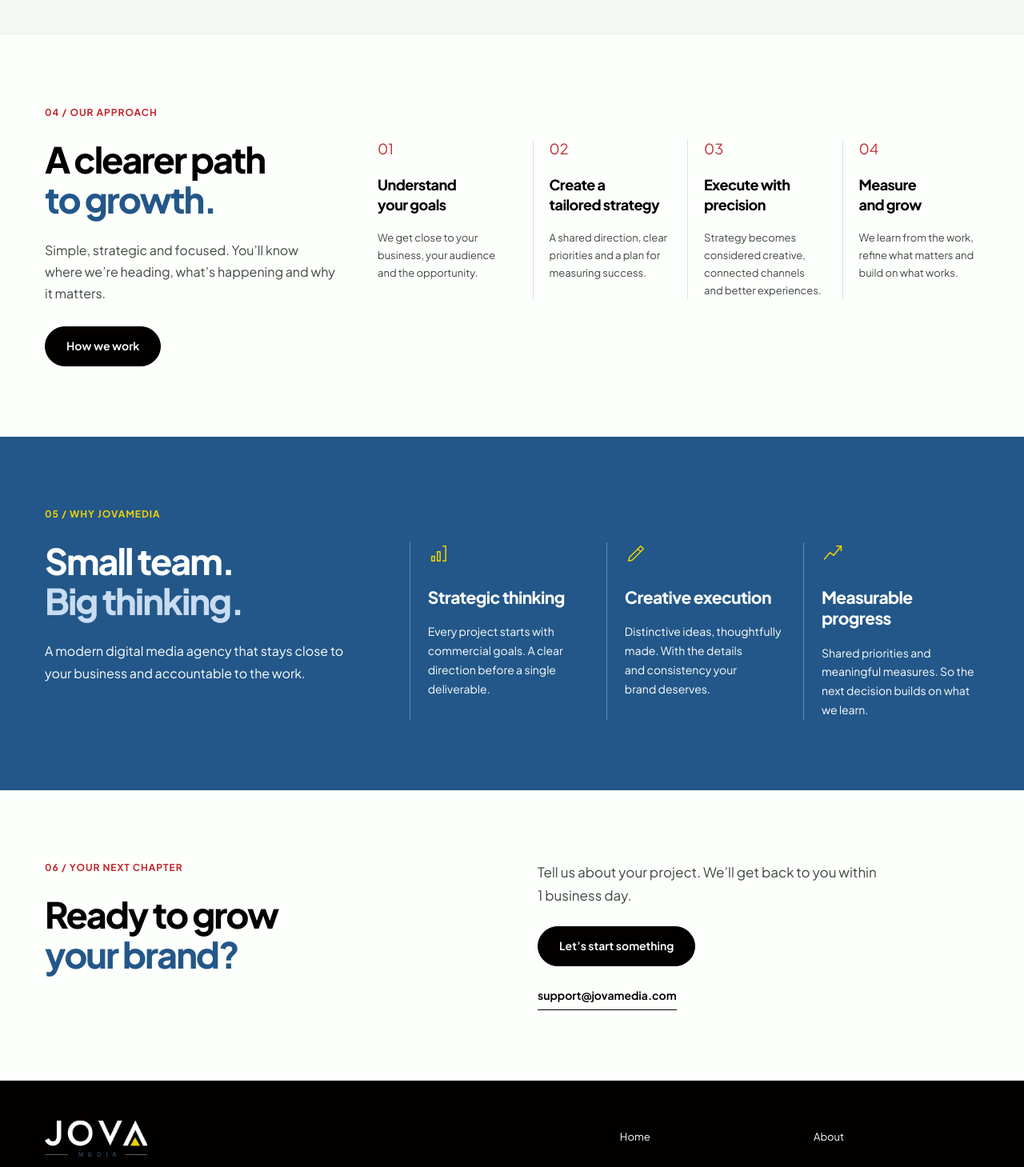
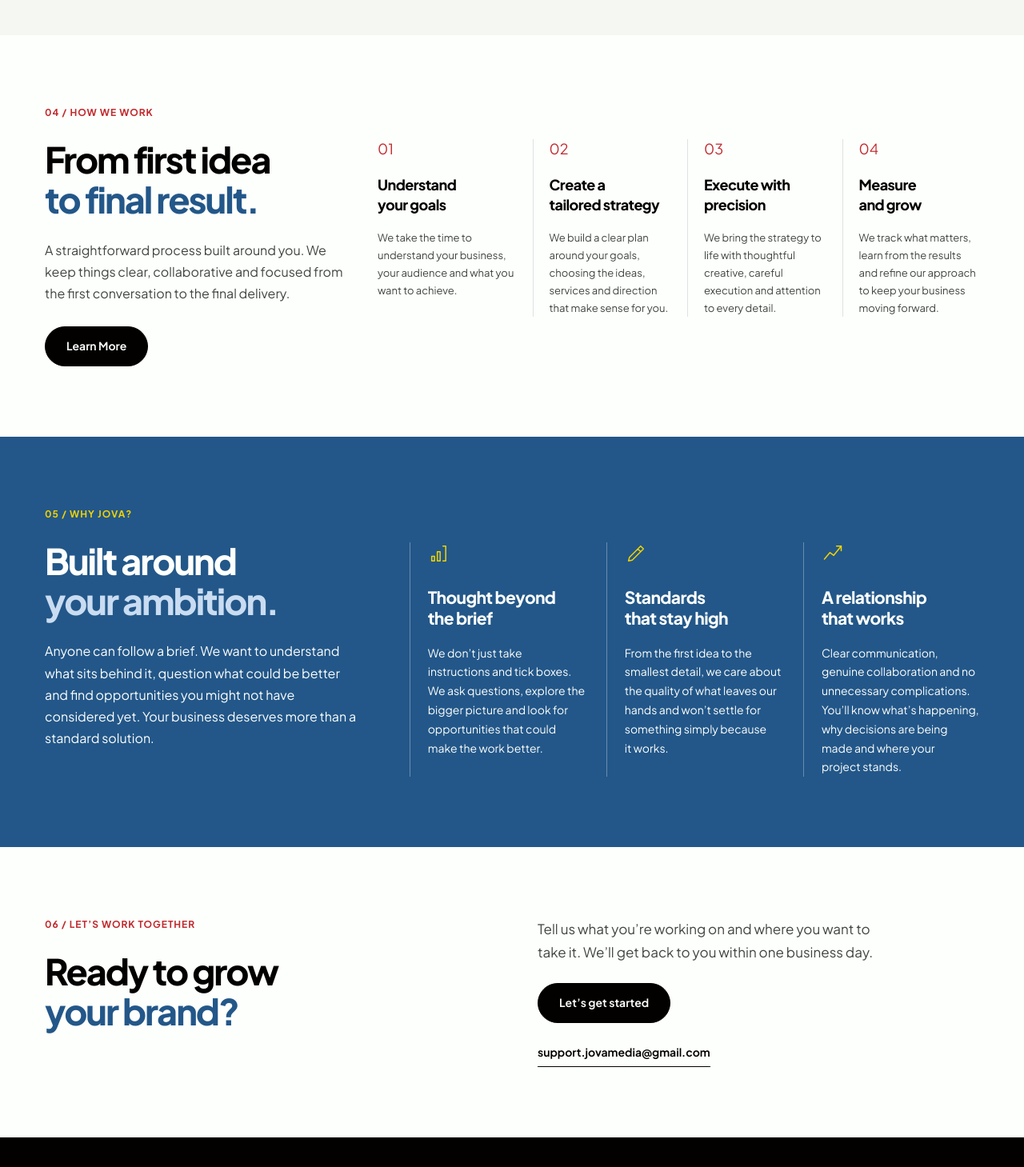
Before and after one commit to supportjovamedia/website, a Next.js app: page / in a window 1280 px wide. Shown: the part 2880-4339 px from the top of the page at 80% size. Built offline with nearby package versions, Linux system fonts and the light colour scheme.

Commit message:
Homepage text changes

```diff
--- a/app/page.js
+++ b/app/page.js
@@ -57,36 +57,36 @@ const capabilities = [
 const steps = [
   [
     "Understand your goals",
-    "We get close to your business, your audience and the opportunity.",
+    "We take the time to understand your business, your audience and what you want to achieve.",
   ],
   [
     "Create a tailored strategy",
-    "A shared direction, clear priorities and a plan for measuring success.",
+    "We build a clear plan around your goals, choosing the ideas, services and direction that make sense for you.",
   ],
   [
     "Execute with precision",
-    "Strategy becomes considered creative, connected channels and better experiences.",
+    "We bring the strategy to life with thoughtful creative, careful execution and attention to every detail.",
   ],
   [
     "Measure and grow",
-    "We learn from the work, refine what matters and build on what works.",
+    "We track what matters, learn from the results and refine our approach to keep your business moving forward.",
   ],
 ];
 
 const values = [
   [
-    "Strategic thinking",
-    "Every project starts with commercial goals. A clear direction before a single deliverable.",
+    "Thought beyond the brief",
+    "We don’t just take instructions and tick boxes. We ask questions, explore the bigger picture and look for opportunities that could make the work better.",
     "strategy",
   ],
   [
-    "Creative execution",
-    "Distinctive ideas, thoughtfully made. With the details and consistency your brand deserves.",
+    "Standards that stay high",
+    "From the first idea to the smallest detail, we care about the quality of what leaves our hands and won’t settle for something simply because it works.",
     "creative",
   ],
   [
-    "Measurable progress",
-    "Shared priorities and meaningful measures. So the next decision builds on what we learn.",
+    "A relationship that works",
+    "Clear communication, genuine collaboration and no unnecessary complications. You’ll know what’s happening, why decisions are being made and where your project stands.",
     "growth",
   ],
 ];
@@ -153,7 +153,6 @@ export default function Home() {
               Discover JOVA{" "}
             </Link>
           </div>
-
         </div>
       </section>
 
@@ -243,13 +242,14 @@ export default function Home() {
 
       <section className={`shell ${styles.approach}`}>
         <div>
-          <p className="kicker">04 / Our approach</p>
+          <p className="kicker">04 / HOW WE WORK</p>
           <h2>
-            A clearer path<span>to growth.</span>
+            From first idea<span>to final result.</span>
           </h2>
           <p>
-            Simple, strategic and focused. You’ll know where we’re heading,
-            what’s happening and why it matters.
+            A straightforward process built around you. We keep things clear,
+            collaborative and focused from the first conversation to the final
+            delivery.
           </p>
         </div>
         <ol className={styles.steps}>
@@ -262,20 +262,21 @@ export default function Home() {
           ))}
         </ol>
         <Link href="/about" className={`btn ${styles.approachAction}`}>
-          How we work
+          Learn More
         </Link>
       </section>
 
       <section className={styles.why}>
         <div className={`shell ${styles.whyGrid}`}>
           <div>
-            <p className="kicker">05 / Why JovaMedia</p>
+            <p className="kicker">05 / Why Jova?</p>
             <h2>
-              Small team.<span>Big thinking.</span>
+              Built around<span>your ambition.</span>
             </h2>
             <p>
-              A modern digital media agency that stays close to your business
-              and accountable to the work.
+              Anyone can follow a brief. We want to understand what sits behind
+              it, question what could be better and find opportunities you might
+              not have considered yet. Your business deserves more than a standard solution.
             </p>
           </div>
           <div className={styles.values}>
@@ -292,20 +293,19 @@ export default function Home() {
 
       <section className={`shell ${styles.cta}`}>
         <div>
-          <p className="kicker">06 / Your next chapter</p>
+          <p className="kicker">06 / LET’S WORK TOGETHER</p>
           <h2>
             Ready to grow<span>your brand?</span>
           </h2>
           <div className={styles.swoosh} />
           <p>
-            Tell us about your project. We’ll get back to you within 1 business
-            day.
+           Tell us what you’re working on and where you want to take it. We’ll get back to you within one business day.
           </p>
           <Link className="btn" href="/contact">
-            Let’s start something{" "}
+            Let’s get started{" "}
           </Link>
-          <a className="text-link" href="mailto:support@jovamedia.com">
-            support@jovamedia.com
+          <a className="text-link" href="mailto:support.jovamedia@gmail.com">
+            support.jovamedia@gmail.com
           </a>
         </div>
       </section>
```
